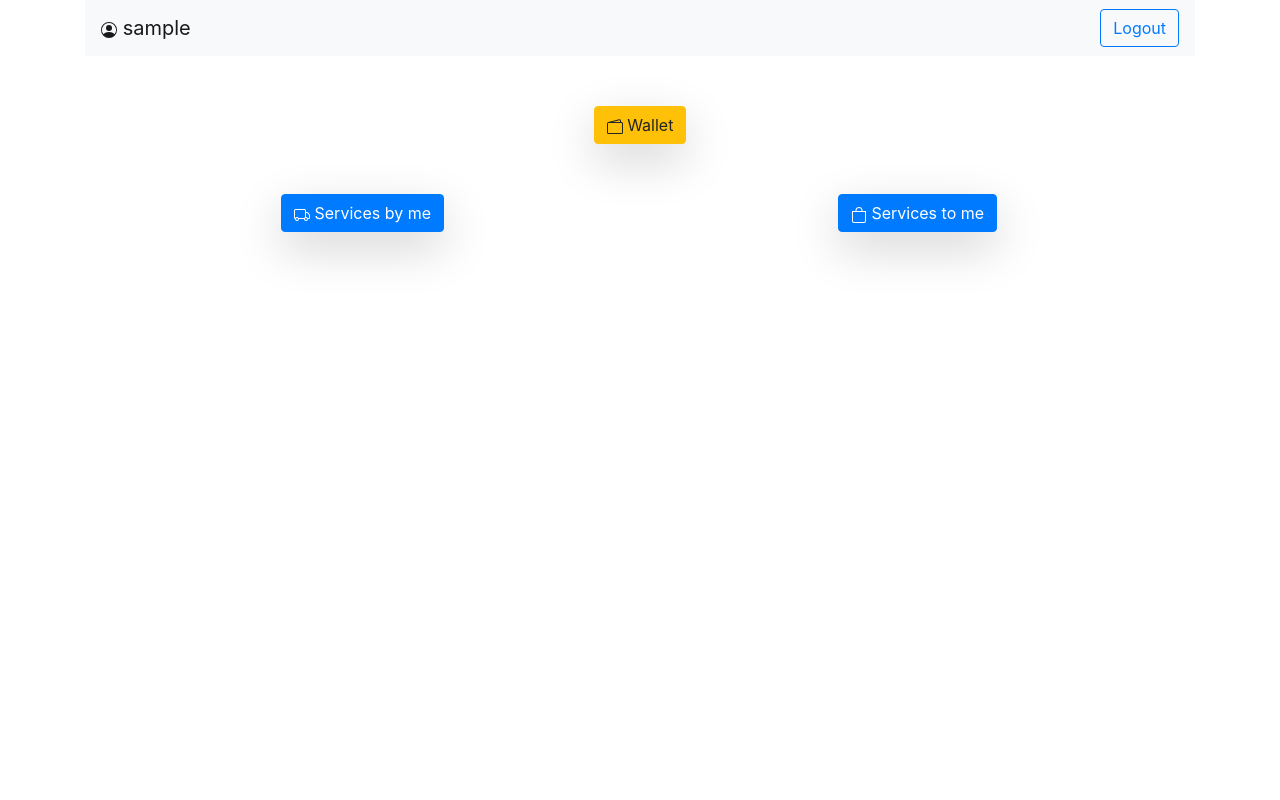
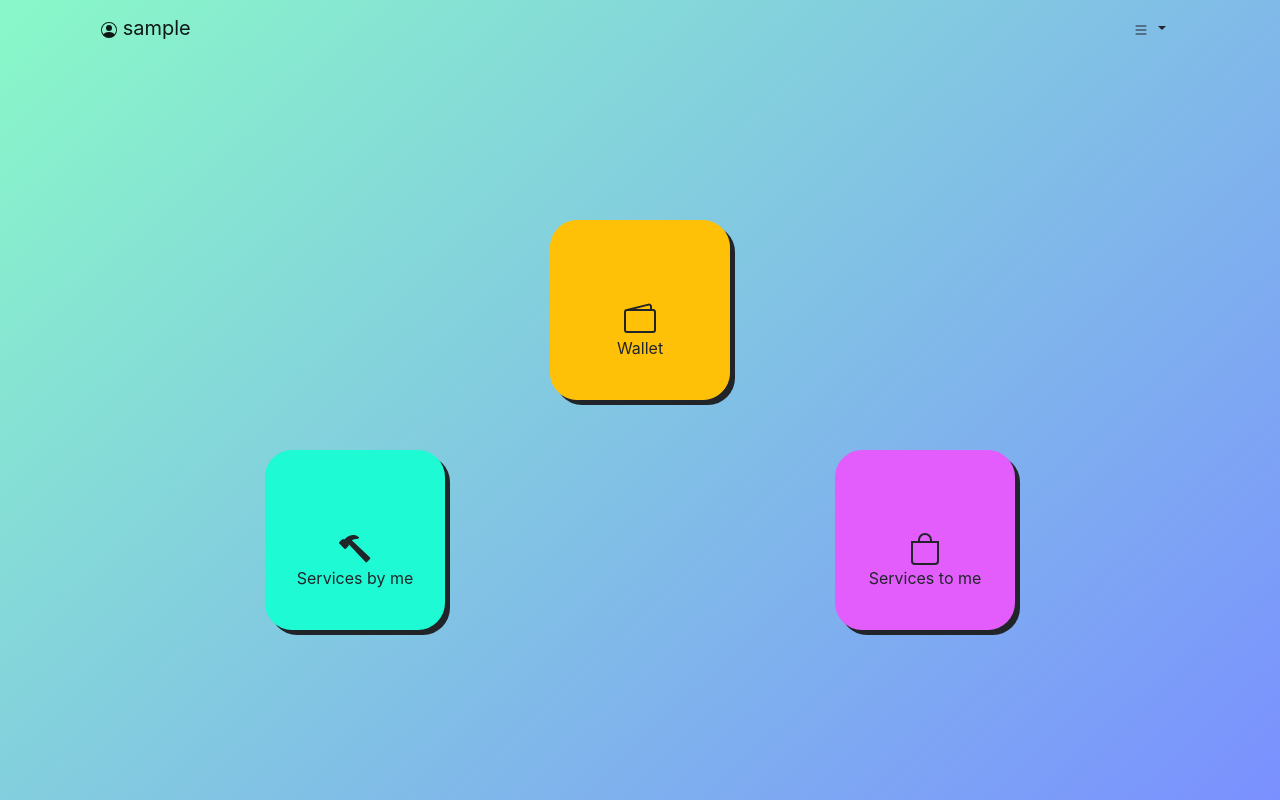
Before and after one commit to AlexeySmolyaninov/tkt-tsoha-project-ordi, a Flask app: page /profile in a window 1280 px wide. Run offline with Flask 2, Linux system fonts and the light colour scheme; the visitor is signed in with stand-in values (Sample User, id 1).

Commit message:
style: changed appearance of an app

```diff
--- a/templates/base.html
+++ b/templates/base.html
@@ -52,10 +52,21 @@
 
       body {
         height: 100vh;
+        background: linear-gradient(317deg, rgb(122 144 255) 0%, rgb(113 245 190 / 83%) 98%);
       }
 
       #base {
         height: 100%;
+      }
+
+      .dropdown-menu {
+        background-color: black;
+        border-radius: 15%;
+        padding: 50px 30px;
+      }
+
+      .dropdown-menu a {
+        color: white;
       }
     </style>
   </head>
@@ -69,21 +80,21 @@
       </div>
     {% endif %}
     {% block welcomebanner %}{% endblock %}
-    <div id="base" class="container" style="background-color: white;">
+    <div id="base" class="container">
       {% if session.user %}
-      <nav class="navbar navbar-light bg-light">
+      <nav class="navbar navbar-light">
         {% if back_link != "" %}
           <a class="navbar-brand" href="{{back_link}}" style="transform: scale(1.5);">
             <svg xmlns="http://www.w3.org/2000/svg" width="16" height="16" fill="currentColor" class="bi bi-arrow-left-circle-fill" viewBox="0 0 16 16">
               <path d="M8 0a8 8 0 1 0 0 16A8 8 0 0 0 8 0zm3.5 7.5a.5.5 0 0 1 0 1H5.707l2.147 2.146a.5.5 0 0 1-.708.708l-3-3a.5.5 0 0 1 0-.708l3-3a.5.5 0 1 1 .708.708L5.707 7.5H11.5z"/>
             </svg>
           </a>
-          <a class="navbar-brand">
+          <!--<a class="navbar-brand">
             <svg xmlns="http://www.w3.org/2000/svg" width="16" height="16" fill="currentColor" class="bi bi-person-circle" viewBox="0 0 16 16">
               <path d="M11 6a3 3 0 1 1-6 0 3 3 0 0 1 6 0z"/>
               <path fill-rule="evenodd" d="M0 8a8 8 0 1 1 16 0A8 8 0 0 1 0 8zm8-7a7 7 0 0 0-5.468 11.37C3.242 11.226 4.805 10 8 10s4.757 1.225 5.468 2.37A7 7 0 0 0 8 1z"/>
             </svg> {{session.user}}
-          </a>
+          </a>-->
 
         {% else %}
           <a class="navbar-brand">
@@ -93,7 +104,27 @@
             </svg> {{session.user}}
           </a>
         {% endif %}
-        <a class="btn btn-outline-primary" href="/logout">Logout</a>
+        <!--<a class="btn btn-secondary" href="/logout">
+          <svg xmlns="http://www.w3.org/2000/svg" width="16" height="16" fill="currentColor" class="bi bi-list" viewBox="0 0 16 16">
+            <path fill-rule="evenodd" d="M2.5 12a.5.5 0 0 1 .5-.5h10a.5.5 0 0 1 0 1H3a.5.5 0 0 1-.5-.5zm0-4a.5.5 0 0 1 .5-.5h10a.5.5 0 0 1 0 1H3a.5.5 0 0 1-.5-.5zm0-4a.5.5 0 0 1 .5-.5h10a.5.5 0 0 1 0 1H3a.5.5 0 0 1-.5-.5z"/>
+          </svg>
+        </a>-->
+        <div class="dropdown">
+          <a class="btn dropdown-toggle" href="#" role="button" data-toggle="dropdown" aria-haspopup="false" aria-expanded="false">
+            <svg xmlns="http://www.w3.org/2000/svg" width="16" height="16" fill="currentColor" class="bi bi-list" viewBox="0 0 16 16">
+              <path fill-rule="evenodd" d="M2.5 12a.5.5 0 0 1 .5-.5h10a.5.5 0 0 1 0 1H3a.5.5 0 0 1-.5-.5zm0-4a.5.5 0 0 1 .5-.5h10a.5.5 0 0 1 0 1H3a.5.5 0 0 1-.5-.5zm0-4a.5.5 0 0 1 .5-.5h10a.5.5 0 0 1 0 1H3a.5.5 0 0 1-.5-.5z"/>
+            </svg>
+          </a>
+
+          <div class="dropdown-menu dropdown-menu-right">
+            <a class="dropdown-item" href="/profile">Profile</a>
+            <a class="dropdown-item" href="/wallet">Wallet</a>
+            <a class="dropdown-item" href="/servicesByMe">Services By Me</a>
+            <a class="dropdown-item" href="/servicesToMe">Services To Me</a>
+            <div class="dropdown-divider"></div>
+            <a class="dropdown-item" href="/logout">Logout</a>
+          </div>
+        </div>
       </nav>
       {% endif %}
       {%block content %}{% endblock %}
--- a/templates/profile.html
+++ b/templates/profile.html
@@ -1,14 +1,83 @@
 {% extends "base.html" %}
 {% block title %}{{ user_name}}{% endblock %}
+{% block style %}
+<style>
+  #profile {
+    position: absolute;
+    top: 50%;
+    left: 50%;
+    transform: translateX(-50%) translateY(-50%);
+  }
+
+  #btn-wallet, #btn-s-by-me, #btn-s-to-me {
+    width: 180px;
+    height: 180px;
+    text-align: center;
+    vertical-align: middle;
+    line-height: 180px;
+    border-radius: 15%;
+
+    box-shadow: 5px 5px;
+  }
+
+  #btn-wallet {
+    opacity: 0;
+
+    animation: fade-in 0.5s;
+    animation-iteration-count: 1;
+    animation-fill-mode: forwards;
+  }
+
+  #btn-s-by-me {
+    opacity: 0;
+    background-color: #1EFAD4;
+
+    animation: fade-in 0.5s;
+    animation-iteration-count: 1;
+    animation-delay: 0.4s;
+    animation-fill-mode: forwards;
+  }
+  #btn-s-by-me:hover, #btn-s-by-me:focus {
+    background-color: #1bdbbb;
+  }
+
+  #btn-s-to-me {
+    opacity: 0;
+    background-color: #E25DFC;
+
+    animation: fade-in 0.5s;
+    animation-iteration-count: 1;
+    animation-delay: 0.8s;
+    animation-fill-mode: forwards;
+  }
+
+  #btn-s-to-me:hover, #btn-s-to-me:focus {
+    background-color: #ca53e2;
+  }
+
+  .profile-icon {
+    transform: scale(2);
+  }
+
+  .btn-name {
+    top: -90%;
+    left: 0;
+    position: relative;
+  }
+</style>
+{% endblock %}
 {% block content %}
-  <div class="container">
+  <div id="profile" class="container">
     <div class="row justify-content-center align-items-center" style="margin-top: 50px;">
       <div class="col">
         <div class="d-flex justify-content-center align-items-center">
-          <a class="btn btn-warning rounded shadow-lg" href="/wallet">
-            <svg xmlns="http://www.w3.org/2000/svg" width="16" height="16" fill="currentColor" class="bi bi-wallet2" viewBox="0 0 16 16">
-              <path d="M12.136.326A1.5 1.5 0 0 1 14 1.78V3h.5A1.5 1.5 0 0 1 16 4.5v9a1.5 1.5 0 0 1-1.5 1.5h-13A1.5 1.5 0 0 1 0 13.5v-9a1.5 1.5 0 0 1 1.432-1.499L12.136.326zM5.562 3H13V1.78a.5.5 0 0 0-.621-.484L5.562 3zM1.5 4a.5.5 0 0 0-.5.5v9a.5.5 0 0 0 .5.5h13a.5.5 0 0 0 .5-.5v-9a.5.5 0 0 0-.5-.5h-13z"/>
-            </svg> Wallet
+          <a id="btn-wallet" class="btn btn-warning" href="/wallet">
+            <div>
+              <svg class="profile-icon" xmlns="http://www.w3.org/2000/svg" width="16" height="16" fill="currentColor" class="bi bi-wallet2" viewBox="0 0 16 16">
+                <path d="M12.136.326A1.5 1.5 0 0 1 14 1.78V3h.5A1.5 1.5 0 0 1 16 4.5v9a1.5 1.5 0 0 1-1.5 1.5h-13A1.5 1.5 0 0 1 0 13.5v-9a1.5 1.5 0 0 1 1.432-1.499L12.136.326zM5.562 3H13V1.78a.5.5 0 0 0-.621-.484L5.562 3zM1.5 4a.5.5 0 0 0-.5.5v9a.5.5 0 0 0 .5.5h13a.5.5 0 0 0 .5-.5v-9a.5.5 0 0 0-.5-.5h-13z"/>
+              </svg>
+            </div>
+            <p class="btn-name">Wallet</p>
           </a>
         </div>
       </div>
@@ -16,19 +85,25 @@
     <div class="row justify-content-center align-items-center">
       <div class="col-sm-6" style="margin-top: 50px">
         <div class="d-flex justify-content-center align-items-center">
-          <a class="btn btn-primary rounded shadow-lg" href="/servicesByMe">
-            <svg xmlns="http://www.w3.org/2000/svg" width="16" height="16" fill="currentColor" class="bi bi-truck" viewBox="0 0 16 16">
-              <path d="M0 3.5A1.5 1.5 0 0 1 1.5 2h9A1.5 1.5 0 0 1 12 3.5V5h1.02a1.5 1.5 0 0 1 1.17.563l1.481 1.85a1.5 1.5 0 0 1 .329.938V10.5a1.5 1.5 0 0 1-1.5 1.5H14a2 2 0 1 1-4 0H5a2 2 0 1 1-3.998-.085A1.5 1.5 0 0 1 0 10.5v-7zm1.294 7.456A1.999 1.999 0 0 1 4.732 11h5.536a2.01 2.01 0 0 1 .732-.732V3.5a.5.5 0 0 0-.5-.5h-9a.5.5 0 0 0-.5.5v7a.5.5 0 0 0 .294.456zM12 10a2 2 0 0 1 1.732 1h.768a.5.5 0 0 0 .5-.5V8.35a.5.5 0 0 0-.11-.312l-1.48-1.85A.5.5 0 0 0 13.02 6H12v4zm-9 1a1 1 0 1 0 0 2 1 1 0 0 0 0-2zm9 0a1 1 0 1 0 0 2 1 1 0 0 0 0-2z"/>
-            </svg> Services by me
+          <a id="btn-s-by-me" class="btn " href="/servicesByMe">
+            <div>
+              <svg class="profile-icon" xmlns="http://www.w3.org/2000/svg" width="16" height="16" fill="currentColor" class="bi bi-hammer" viewBox="0 0 16 16">
+                <path d="M9.972 2.508a.5.5 0 0 0-.16-.556l-.178-.129a5.009 5.009 0 0 0-2.076-.783C6.215.862 4.504 1.229 2.84 3.133H1.786a.5.5 0 0 0-.354.147L.146 4.567a.5.5 0 0 0 0 .706l2.571 2.579a.5.5 0 0 0 .708 0l1.286-1.29a.5.5 0 0 0 .146-.353V5.57l8.387 8.873A.5.5 0 0 0 14 14.5l1.5-1.5a.5.5 0 0 0 .017-.689l-9.129-8.63c.747-.456 1.772-.839 3.112-.839a.5.5 0 0 0 .472-.334z"/>
+              </svg>
+            </div>
+            <p class="btn-name">Services by me</p>
           </a>
         </div>
       </div>
       <div class="col-sm-6" style="margin-top: 50px">
         <div class="d-flex justify-content-center align-items-center">
-          <a class="btn btn-primary rounded shadow-lg" href="/servicesToMe">
-            <svg xmlns="http://www.w3.org/2000/svg" width="16" height="16" fill="currentColor" class="bi bi-bag" viewBox="0 0 16 16">
-              <path d="M8 1a2.5 2.5 0 0 1 2.5 2.5V4h-5v-.5A2.5 2.5 0 0 1 8 1zm3.5 3v-.5a3.5 3.5 0 1 0-7 0V4H1v10a2 2 0 0 0 2 2h10a2 2 0 0 0 2-2V4h-3.5zM2 5h12v9a1 1 0 0 1-1 1H3a1 1 0 0 1-1-1V5z"/>
-            </svg> Services to me
+          <a id="btn-s-to-me" class="btn" href="/servicesToMe">
+            <div>
+              <svg class="profile-icon" xmlns="http://www.w3.org/2000/svg" width="16" height="16" fill="currentColor" class="bi bi-bag" viewBox="0 0 16 16">
+                <path d="M8 1a2.5 2.5 0 0 1 2.5 2.5V4h-5v-.5A2.5 2.5 0 0 1 8 1zm3.5 3v-.5a3.5 3.5 0 1 0-7 0V4H1v10a2 2 0 0 0 2 2h10a2 2 0 0 0 2-2V4h-3.5zM2 5h12v9a1 1 0 0 1-1 1H3a1 1 0 0 1-1-1V5z"/>
+              </svg>
+            </div>
+            <p class="btn-name">Services to me</p>
           </a>
         </div>
       </div>
--- a/templates/project_view_for_creator.html
+++ b/templates/project_view_for_creator.html
@@ -69,6 +69,11 @@
         modal.find('.modal-body #task_id').val(taskId)
         modal.find('.modal-footer #delete_task_id').val(taskId)
       })
+
+      $("#send-msg").click(function(){
+        event.preventDefault();
+        $.ajax("/jsonPlease")
+      });
     });
   </script>
 {% endblock%}
--- a/templates/register.html
+++ b/templates/register.html
@@ -8,6 +8,11 @@
     top: 50%;
     left: 50%;
     transform: translateX(-50%) translateY(-50%);
+
+    background-color: #fefeffb3;
+    padding: 50px;
+    border-radius: 5%;
+    box-shadow: 8px 10px;
   }
 </style>
 {% endblock %}
--- a/templates/services_by_me.html
+++ b/templates/services_by_me.html
@@ -23,7 +23,7 @@
       </div>
     </div>
 
-    <div class="row justify-content-center align-items-center" style="margin: 50px;">
+    <div class="row justify-content-center align-items-center">
       {% for project in projects %}
         <div class="col-sm-6">
           <div class="d-flex justify-content-md-center align-items-center">
--- a/templates/services_to_me.html
+++ b/templates/services_to_me.html
@@ -12,7 +12,7 @@
       </div>
     </div>
 
-    <div class="row justify-content-center align-items-center" style="margin: 50px;">
+    <div class="row justify-content-center align-items-center">
       {% for project in projects %}
         <div class="col-sm-6">
           <div class="d-flex justify-content-center align-items-center">
```
Also changed, not shown: templates/login.html (+5 -2 lines), templates/wallet.html (+2 -6 lines).
